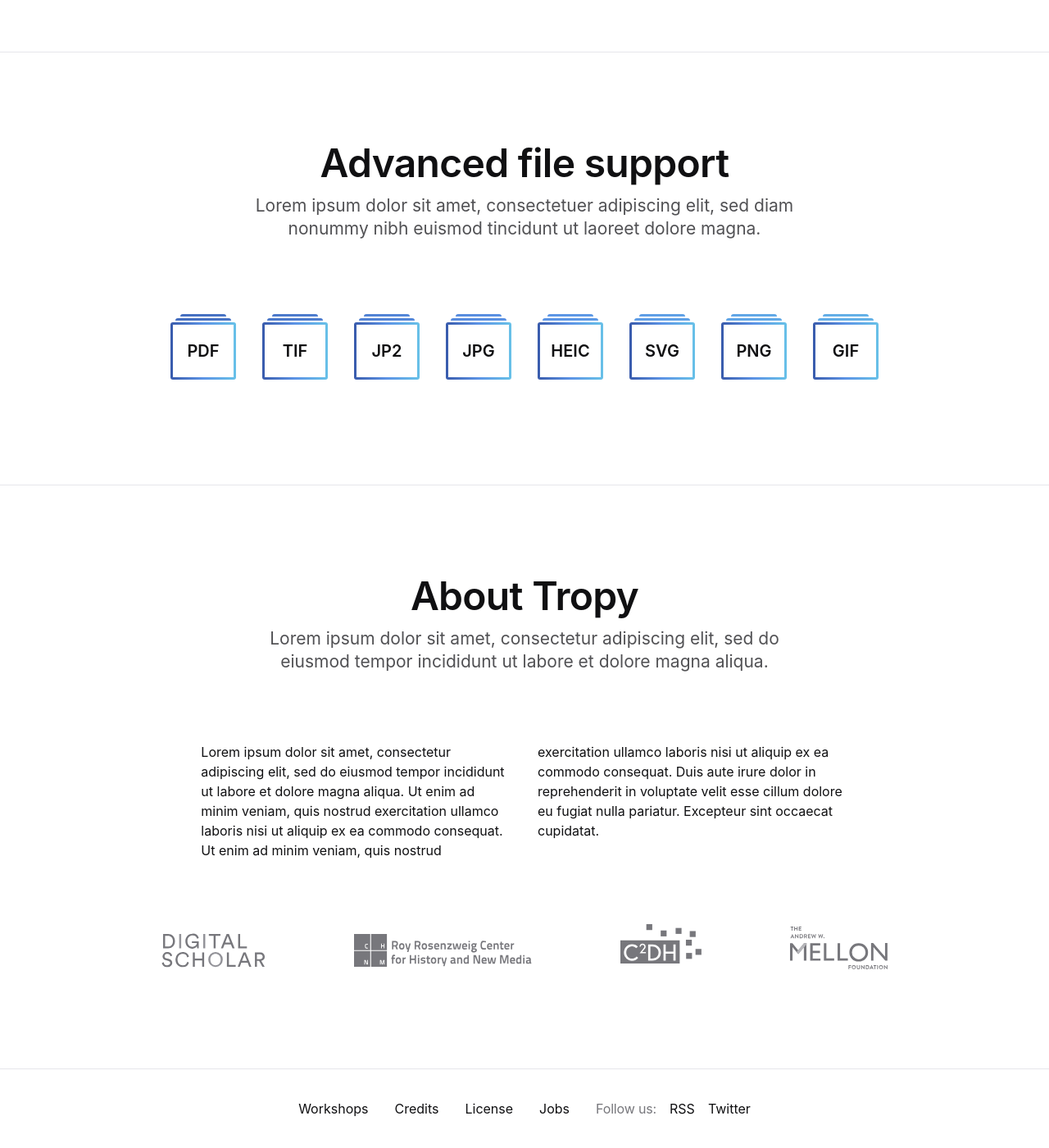
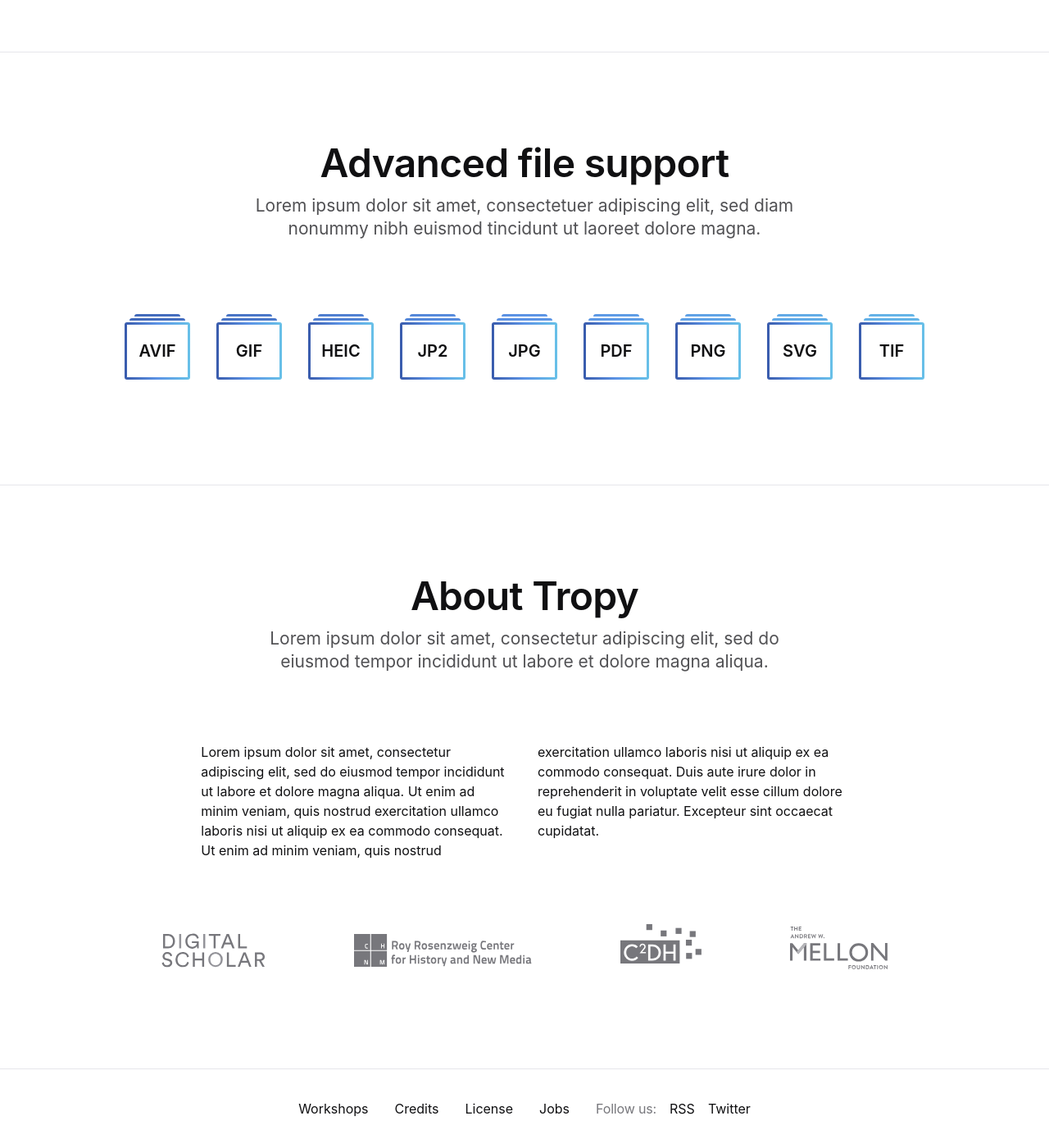
Before and after one commit to tropy/tropy.github.io, a Jekyll site: the page built from index.html, in a window 1280 px wide and 1400 px high, scrolled down 5863 px. Shown: the whole window at 82% size. Built offline with Jekyll 4.4.1, drawn with Linux system fonts in a browser that asks for light colours.

Commit message:
Add AVIF file format. Sort file formats alphabetically.

```diff
--- a/assets/stylesheets/_variables.scss
+++ b/assets/stylesheets/_variables.scss
@@ -80,7 +80,7 @@
 $header-height-mobile: 64px;
 
 // File support
-$file-support-max-width: $container-fluid-max-width * 10 / 12;
+$file-support-max-width: columns(12, $container-fluid-max-width);
 $file-support-icon-size: 80px;
 
 // Footer
--- a/assets/stylesheets/home/_file-support.scss
+++ b/assets/stylesheets/home/_file-support.scss
@@ -54,13 +54,14 @@
     @media (min-width: $sm) {
       display: flex;
       flex-wrap: wrap;
-      justify-content: center;
+      justify-content: flex-start;
       grid-gap: 0; // Reset
       width: 5 * ($file-support-icon-size + $space-xl);
       margin-top: ($section-padding-y * 3 / 4) - 6px;
     }
 
-    @media (min-width: $lg) {
+    @media (min-width: $lg + 10px) {
+      justify-content: center;
       width: auto;
     }
   }
--- a/index.html
+++ b/index.html
@@ -142,14 +142,15 @@
     <h2 class="h1">Advanced file support</h2>
     <p class="lead">Lorem ipsum dolor sit amet, consectetuer adipiscing elit, sed diam nonummy nibh euismod tincidunt ut laoreet dolore magna.</p>
     <ul>
-      <li>PDF</li>
-      <li>TIF</li>
+      <li>AVIF</li>
+      <li>GIF</li>
+      <li>HEIC</li>
       <li>JP2</li>
       <li>JPG</li>
-      <li>HEIC</li>
+      <li>PDF</li>
+      <li>PNG</li>
       <li>SVG</li>
-      <li>PNG</li>
-      <li>GIF</li>
+      <li>TIF</li>
     </ul>
   </div>
 </section>
```
